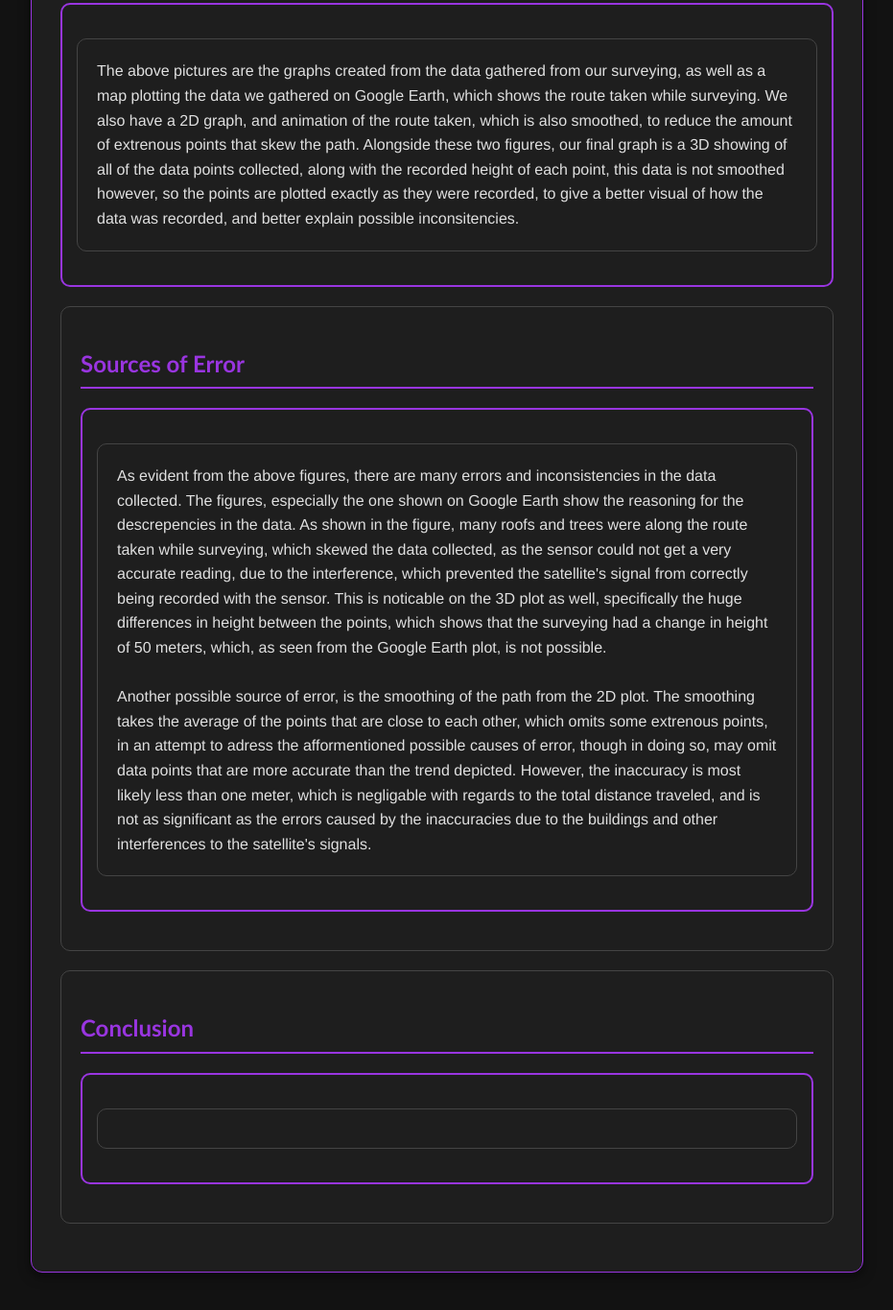
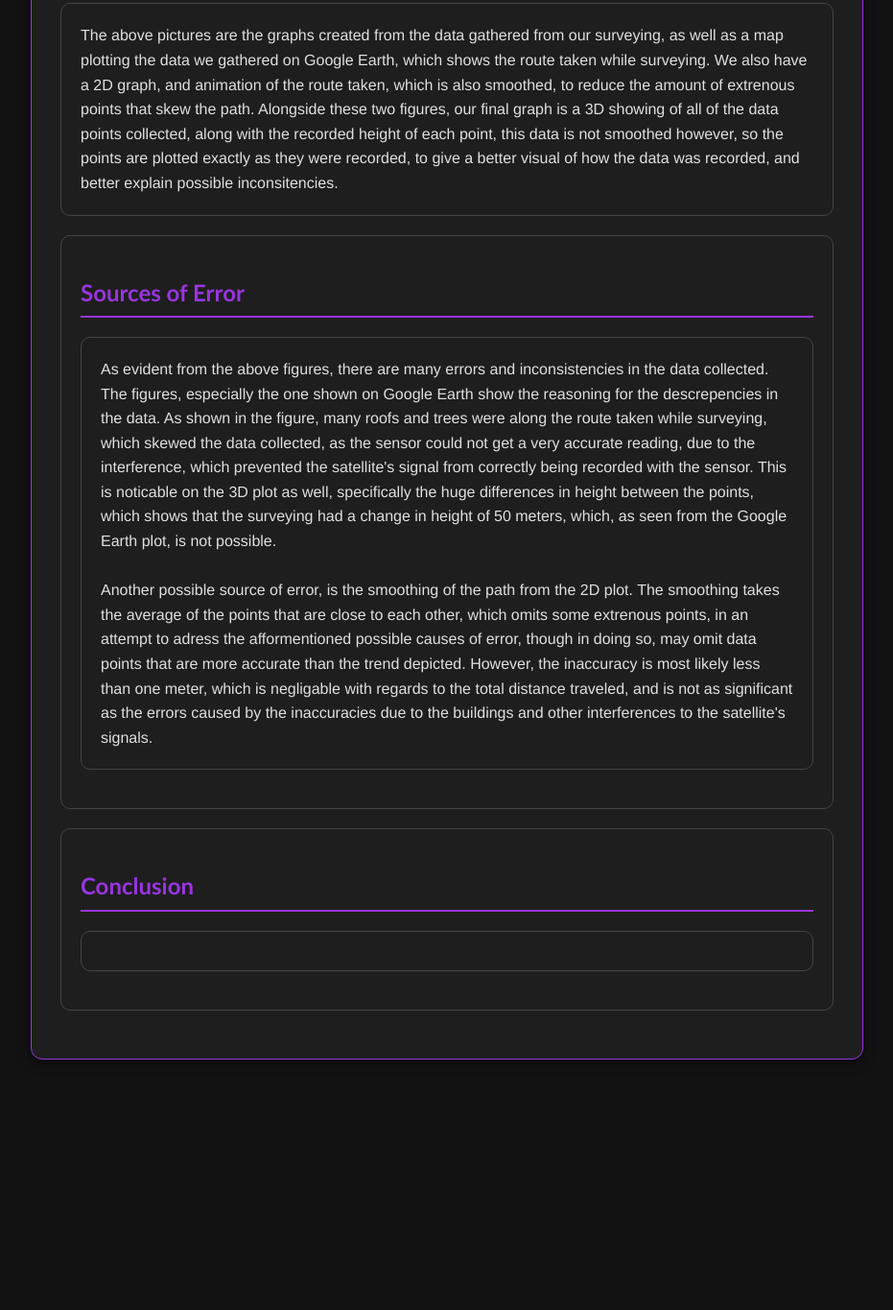
Before and after one commit to Astroneeor/TerraHex, a plain HTML site: page index.html in a window 1280 px wide. Shown: the part 1466-2831 px from the top of the page at 96% size, without its empty margins (174-1105 px from the left). After the commit the page ends 2610 px from the top, so only its background shows below. Drawn offline with Linux system fonts and the light colour scheme.

Commit message:
Removed purple boxes around the text that wasn't logbook

```diff
--- a/index.html
+++ b/index.html
@@ -57,7 +57,6 @@
         </div>
       </section>
       <h2>Graphs and Figures</h2>
-      <div class = "category-box">
         <article>
           <!-- Input pictures of the graphs, and the screenshot (or if possible, interactive version) of the Google Earth map-->
            The above pictures are the graphs created from the data gathered from our surveying, as well as a map plotting the data we gathered
@@ -66,11 +65,9 @@
            the data points collected, along with the recorded height of each point, this data is not smoothed however, so the points are plotted
            exactly as they were recorded, to give a better visual of how the data was recorded, and better explain possible inconsitencies.
         </article>
-      </div>
       <section>
         <h2>Sources of Error</h2>
             <!-- Comment on Data, and possible errors involving the height of the 3D plots, the changes near the trees, and the accuracy of the GPS data. -->
-             <div class="category-box">
               <article>
                 As evident from the above figures, there are many errors and inconsistencies in the data collected. The figures, especially
                 the one shown on Google Earth show the reasoning for the descrepencies in the data. As shown in the figure, many roofs and trees
@@ -86,16 +83,13 @@
                 which is negligable with regards to the total distance traveled, and is not as significant as the errors caused by the inaccuracies
                 due to the buildings and other interferences to the satellite's signals.
               </article>
-            </div>
       </section>
       <section>
         <h2>Conclusion</h2>
             <!-- Comment on the importance of the data, the gratitude for using the equipment and participating in the hackathon, as well as the importance of geomatics in general with regards to surverying and advancing progress -->
-            <div class="category-box">
               <article>
 
               </article>
-            </div>
       </section>
   </main>
 </body>
```
